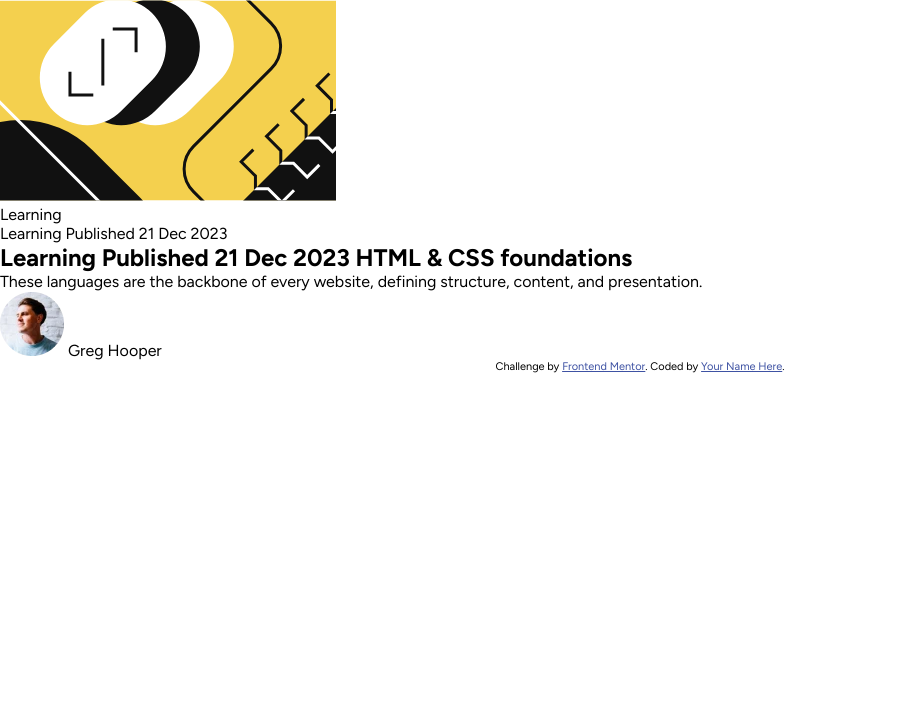
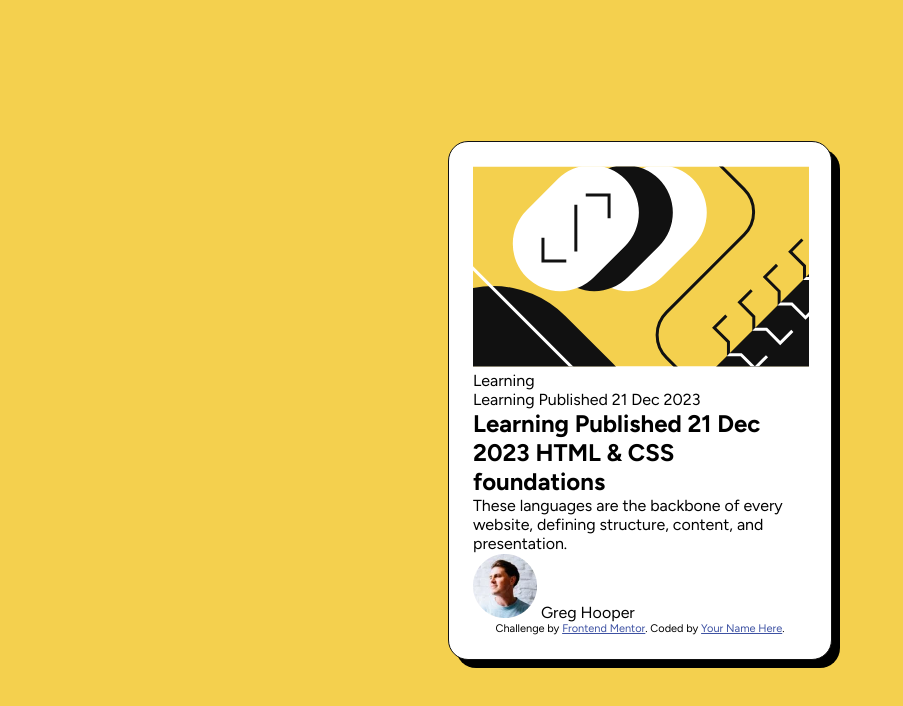
Before and after one commit to pedrohfidg/blog-preview-card, a plain HTML site: page index.html in a window 1280 px wide. Shown: the whole page, without its empty margins (0-903 px from the left). Drawn offline with Linux system fonts and the light colour scheme.

Commit message:
Style layout of the blog card component

```diff
--- a/css/styles.css
+++ b/css/styles.css
@@ -8,6 +8,23 @@
 :root {
   --primary-background: #f4d04e;
   --card-background: #ffffff;
-  -gray-900: #111111;
+  --gray-900: #111111;
   --gray-500: #6b6b6b;
 }
+
+body {
+  background-color: #f4d04e;
+  display: flex;
+  justify-content: center;
+  height: 100vh;
+  align-items: center;
+}
+
+.blog-card-container {
+  background-color: var(--card-background);
+  width: 24rem;
+  padding: 1.5rem;
+  border: 1px solid var(--gray-900);
+  border-radius: 1.25rem;
+  box-shadow: 8px 8px 0 rgba(0, 0, 0, 1);
+}
```
Also changed, not shown: index.html (+1 -1 lines).
